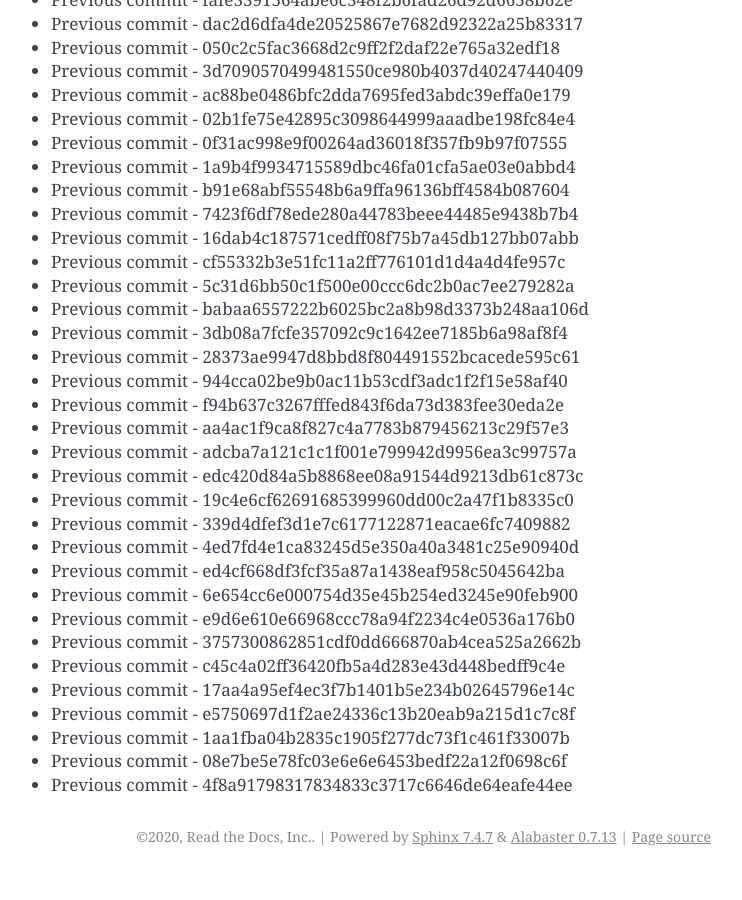
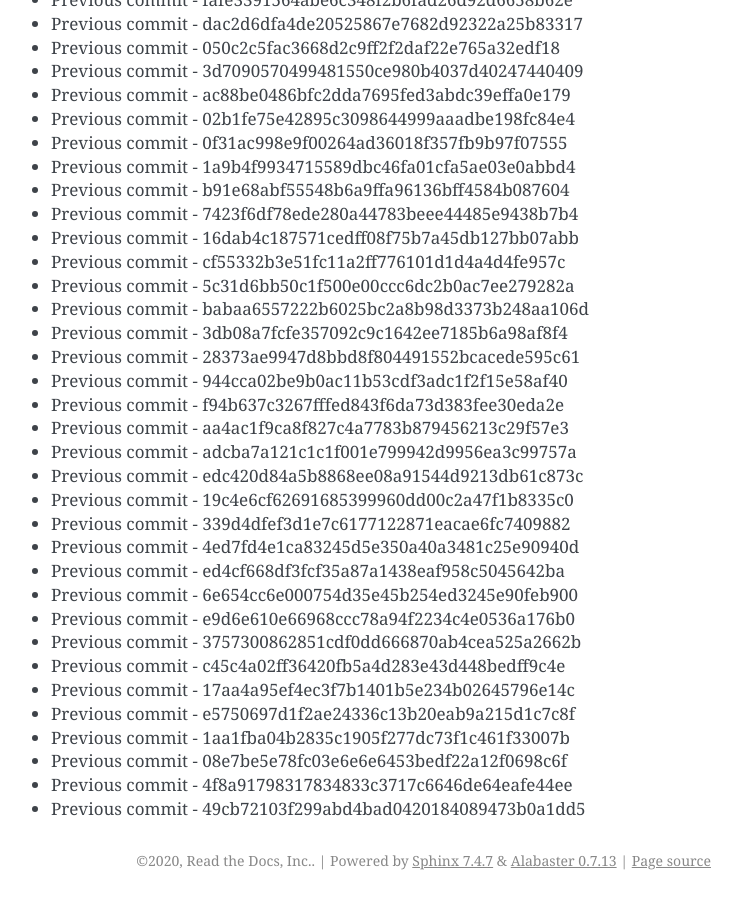
Before and after one commit to readthedocs/rtd-git-stresstest, a Sphinx documentation site: the page built from docs/updates.rst, in a window 1280 px wide and 900 px high, scrolled down 93273 px. Shown: the whole window, without its empty margins (399-1141 px from the left). Built offline with Sphinx 7.4.7, drawn with Linux system fonts in a browser that asks for light colours; before the commit the page ends 94149 px from its top, so only the background shows below that.

Commit message:
Generating commit from previous: 49cb72103f299abd4bad0420184089473b0a1dd5

```diff
--- a/docs/updates.rst
+++ b/docs/updates.rst
@@ -3951,3 +3951,4 @@ It can be tested for any performance characteristics.
 * Previous commit - 1aa1fba04b2835c1905f277dc73f1c461f33007b
 * Previous commit - 08e7be5e78fc03e6e6e6453bedf22a12f0698c6f
 * Previous commit - 4f8a91798317834833c3717c6646de64eafe44ee
+* Previous commit - 49cb72103f299abd4bad0420184089473b0a1dd5
```
